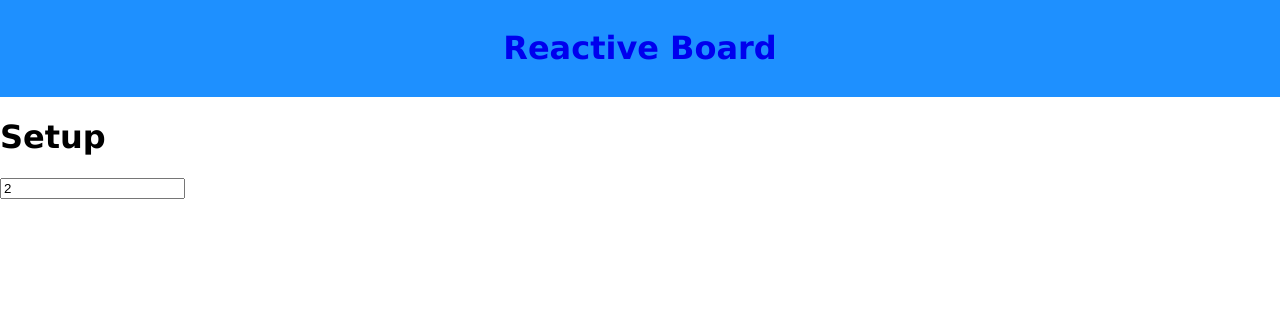
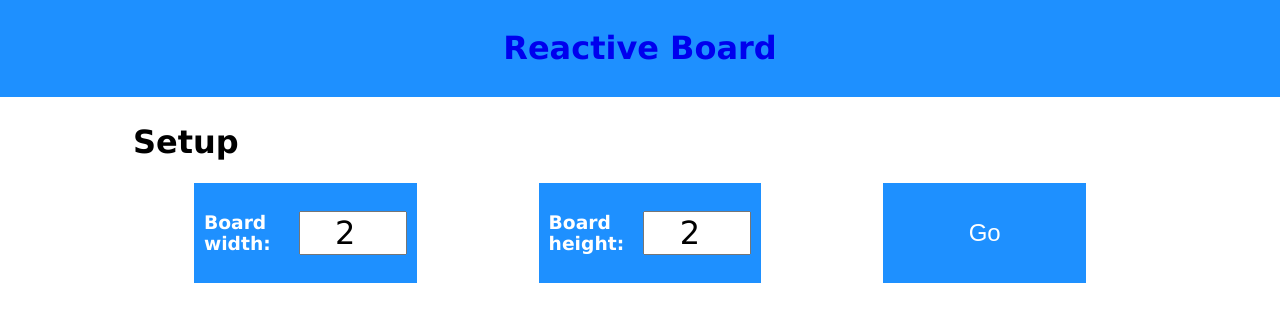
Before and after one commit to ArcusDeri/reactive-board, a React (Create React App) app: page / in a window 1280 px wide. Shown: the top 322 px of the page. Built offline with nearby package versions, Linux system fonts and the light colour scheme.

Commit message:
Add some basic styling.

```diff
--- /dev/null
+++ b/src/Components/BoardDimensionFormComponent/BoardDimensionForm.css
@@ -0,0 +1,6 @@
+.board-dimension-form input[type=number] {
+    text-align: center;
+    font-size: 2em;
+    font-family: inherit;
+    width: 100px;
+}
--- a/src/Components/BoardDimensionFormComponent/BoardDimensionForm.tsx
+++ b/src/Components/BoardDimensionFormComponent/BoardDimensionForm.tsx
@@ -1,4 +1,5 @@
 import * as React from 'react';
+import './BoardDimensionForm.css';
 
 interface IProps {
     handler: (dimension: number) => void,
@@ -19,7 +20,7 @@ export class BoardDimensionForm extends React.Component<IProps, IState> {
 
     public render () {
         return(
-            <div>
+            <div className="board-dimension-form">
                 <input min={1} type="number" value={this.state.currentDimension} onChange={this.setCurrentDimension}/>
             </div>
         );
--- a/src/Components/BoardSetupComponent/BoardSetup.css
+++ b/src/Components/BoardSetupComponent/BoardSetup.css
@@ -0,0 +1,33 @@
+.board-setup {
+    padding: 5px;
+}
+
+.setup-box{
+    display: flex;
+    justify-content: space-around;
+}
+
+.board-setup .form-group {
+    width: 20%;
+    background-color: dodgerblue;
+    color: white;
+    padding: 10px;
+    display: flex;
+    align-items: center;
+}
+
+.go-button {
+    display: block;
+    width: 20%;
+    height: 100px;
+    background-color: dodgerblue;
+    border: none;
+    color: white;
+    font-size: 1.5em;
+    transition: background-color 200ms linear;
+}
+
+.go-button:hover {
+    background-color: #78bcff;
+    cursor: pointer;
+}
--- a/src/Components/BoardSetupComponent/BoardSetup.tsx
+++ b/src/Components/BoardSetupComponent/BoardSetup.tsx
@@ -7,7 +7,17 @@ export class BoardSetup extends React.Component {
         return (
             <div className="board-setup">
                 <h1>Setup</h1>
-                <BoardDimensionForm handler={this.updateBoardXDimension} initialSize={2} />
+                <div className="setup-box">
+                    <div className="form-group">
+                        <h3>Board width:</h3>
+                        <BoardDimensionForm handler={this.updateBoardXDimension} initialSize={2} />
+                    </div>
+                    <div className="form-group">
+                        <h3>Board height:</h3>
+                        <BoardDimensionForm handler={this.updateBoardYDimension} initialSize={2} />
+                    </div>
+                    <button className="go-button">Go</button>
+                </div>
             </div>
         );
     }
@@ -15,4 +25,8 @@ export class BoardSetup extends React.Component {
     private updateBoardXDimension(dimension: number): void {
         console.log(dimension);
     }
+
+    private updateBoardYDimension(dimension: number): void {
+        console.log(dimension);
+    }
 }
--- a/src/index.css
+++ b/src/index.css
@@ -3,3 +3,8 @@ body {
   padding: 0;
   font-family: Verdana;
 }
+
+.application-content {
+  width: 80%;
+  margin: 0 auto;
+}
--- a/src/index.tsx
+++ b/src/index.tsx
@@ -10,9 +10,11 @@ ReactDOM.render(
   <BrowserRouter>
     <div>
       <Header/>
-      <Switch>
-        <Route path="/" exact={true} component={BoardSetup} />
-      </Switch>
+      <div className="application-content">
+        <Switch>
+          <Route path="/" exact={true} component={BoardSetup} />
+        </Switch>
+      </div>
     </div>
   </BrowserRouter>,
   document.getElementById('root') as HTMLElement
```
